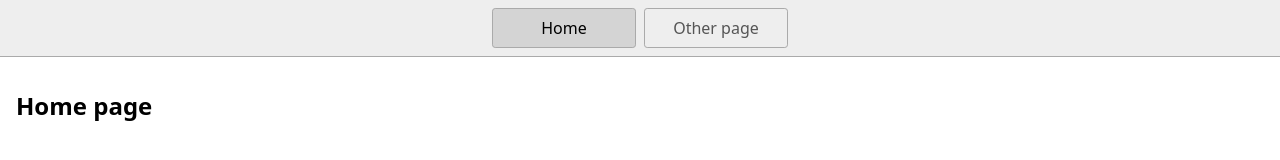
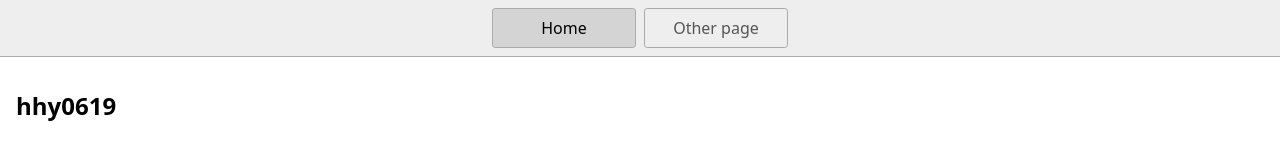
Before and after one commit to hhy0619/stackblitz-starters-stkggd-20240911-1st-repo, a website: page index.html in a window 1280 px wide. Drawn offline with Linux system fonts and the light colour scheme.

Commit message:
20240913

```diff
--- a/index.html
+++ b/index.html
@@ -17,7 +17,7 @@
       <a href="/page2.html">Other page</a>
     </nav>
     <main>
-      <h1>Home page</h1>
+      <h1>hhy0619</h1>
     </main>
   </body>
 </html>
```
Also changed, not shown: 1 other file.
